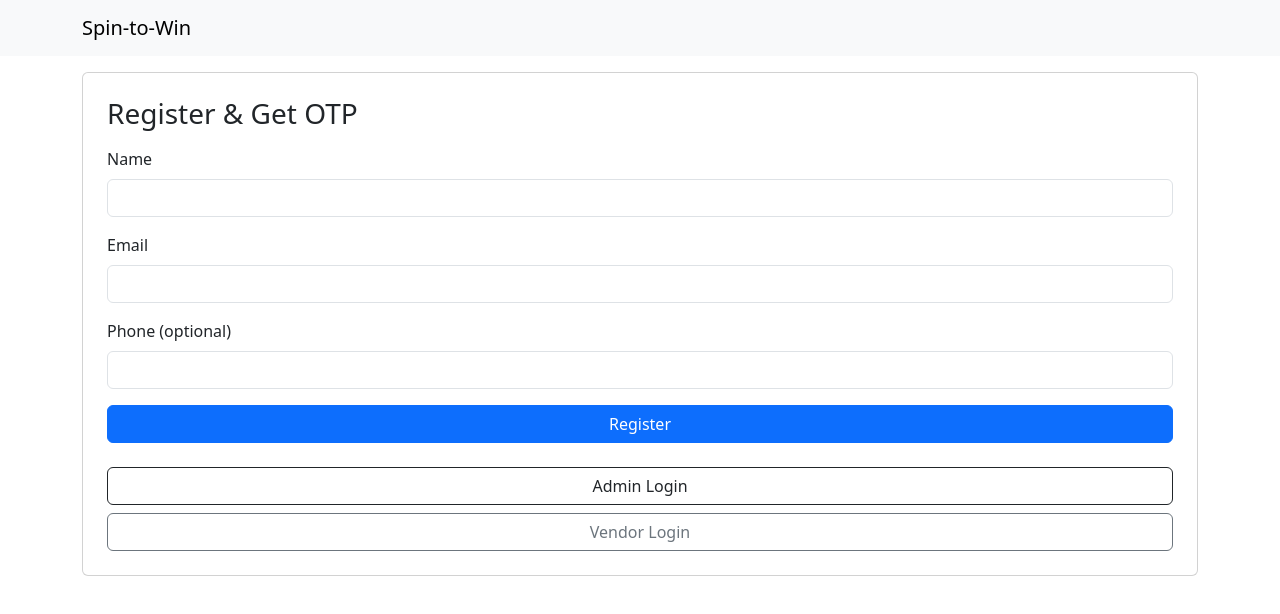
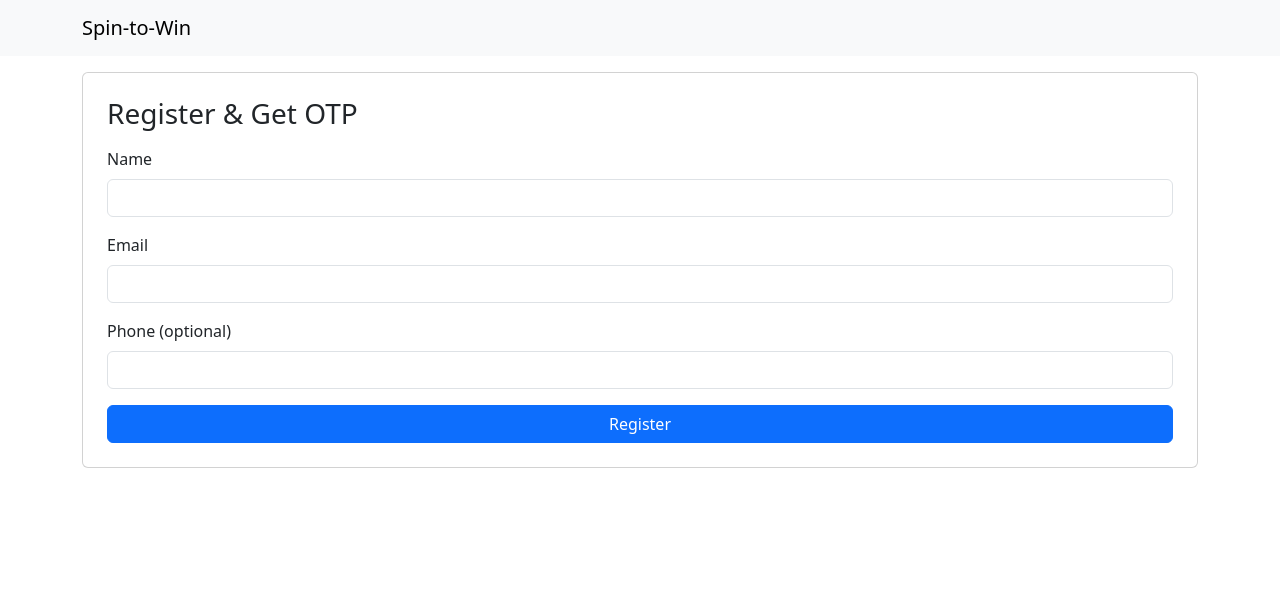
Before and after one commit to hncservice/Myproject, a React (Vite) app in the folder client/: page / in a window 1280 px wide. Shown: the top 614 px of the page. Built offline with nearby package versions, Linux system fonts and the light colour scheme; no server answers.

Commit message:
updated backend code final node mone secure node vercelssdddddscfghfjgy

```diff
--- a/client/src/pages/user/RegisterPage.jsx
+++ b/client/src/pages/user/RegisterPage.jsx
@@ -107,25 +107,6 @@ const RegisterPage = () => {
           {loading ? 'Sending OTP…' : 'Register'}
         </Button>
       </Form>
-
-      {/* extra section for admin/vendor login */}
-      <div className="mt-4 d-flex flex-column gap-2">
-        <Button
-          variant="outline-dark"
-          className="w-100"
-          onClick={() => navigate('/admin/login')}
-        >
-          Admin Login
-        </Button>
-
-        <Button
-          variant="outline-secondary"
-          className="w-100"
-          onClick={() => navigate('/vendor/login')}
-        >
-          Vendor Login
-        </Button>
-      </div>
     </Card>
   );
 };
```
